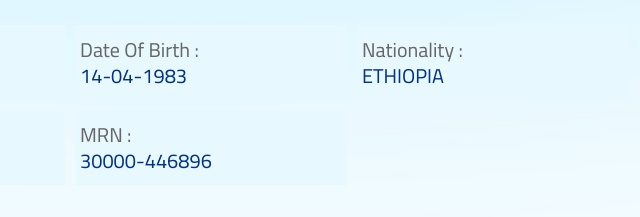
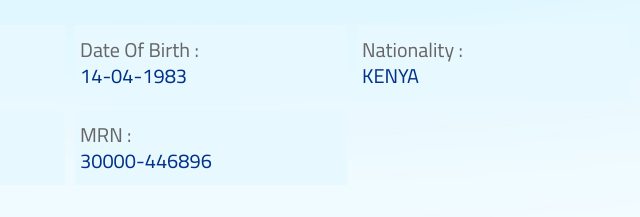
Before and after one commit to verifyreportlabreportsmbmlabcomresult/GetByBarcode-clientCode-MBMLAB-resultId-1000019289670U6MPC55AWBQHRDP7L8YC5G3N14MM5FWR67UJCP9J3LSP21B, a plain HTML site: page index.html in a window 1280 px wide. Shown: the part 228-445 px from the top of the page, 282-922 px from the left. Drawn offline with nearby package versions, Linux system fonts and the light colour scheme.

Commit message:
Update index.html

```diff
--- a/index.html
+++ b/index.html
@@ -67,7 +67,7 @@ font-weight: 500; height: auto;*/ } }
 <div class="col-md-4 col-lg-4 col-sm-12 col-xs-12 text-left"> <div class="test-txt">MBMLAB</div> </div> <div class="col-md-4 col-lg-4 col-sm-12 col-xs-12 text-left"> <div class="test-txt2">COVID-19 by RT-PCR Test Result</div> </div> </div> <div class="row" id="TEST" style="padding-top: 30px"> <div class="col-md-7 text-left order-1"> <label class="label">Patient Name :</label><br /> <label class="text-label">ABDIRADIR HIRBO WOLDE</label><head></head></label> </div> <div class="col-md-5 text-right order-2" style="float: right"> <div class="result-box result-nagative"> Not Detected (Negative) </div> </div> </div>
 <form> <div class="row" style="margin-top: 2%"> <div class="bg-div col-md-3 col-lg-3 col-sm-6 col-xs-6"> <label class="col-form-label label" for="Gender">Gender :</label ><br /> <label class="col-form-label text-label" id="Gender" >Male</label> </div>
 <div class="bg-div col-md-3 col-lg-3 col-sm-6 col-xs-6"> <label class="col-form-label label" for="DOB" >Date Of Birth :</label ><br /> <label class="col-form-label text-label" id="DOB" >14-04-1983</label > </div>
-<div class="bg-div col-md-3 col-lg-3 col-sm-6 col-xs-6"> <label class="col-form-label label" for="Nationality" >Nationality :</label ><br /> <label class="col-form-label text-label" id="Nationality" >ETHIOPIA </label> </div> <div class="bg-div col-md-3 col-lg-3 col-sm-6 col-xs-6"> <label class="col-form-label label" for="Passport" >Passport No :</lab=el ><br /> <label class="col-form-label text-label" id="Passport" >AK0362168</label></label> </label> </div> </div>
+<div class="bg-div col-md-3 col-lg-3 col-sm-6 col-xs-6"> <label class="col-form-label label" for="Nationality" >Nationality :</label ><br /> <label class="col-form-label text-label" id="Nationality" >KENYA </label> </div> <div class="bg-div col-md-3 col-lg-3 col-sm-6 col-xs-6"> <label class="col-form-label label" for="Passport" >Passport No :</lab=el ><br /> <label class="col-form-label text-label" id="Passport" >AK0362168</label></label> </label> </div> </div>
 <div class="row"> <div class="bg-div col-md-3 col-lg-3 col-sm-6 col-xs-6"> <label class="col-form-label label" for="UaeID">UAE ID :</label ><br /> <label class="col-form-label text-label" id="UaeID"></label> </div>
 <div class="bg-div col-md-3 col-lg-3 col-sm-6 col-xs-6"> <label class="col-form-label label">MRN : </label><br /> <label class="col-form-label text-label">30000-446896 </label> </div> </div>
 <div class="row"> <div class="col-md-6" style="height: 30px"></div> </div>
```
